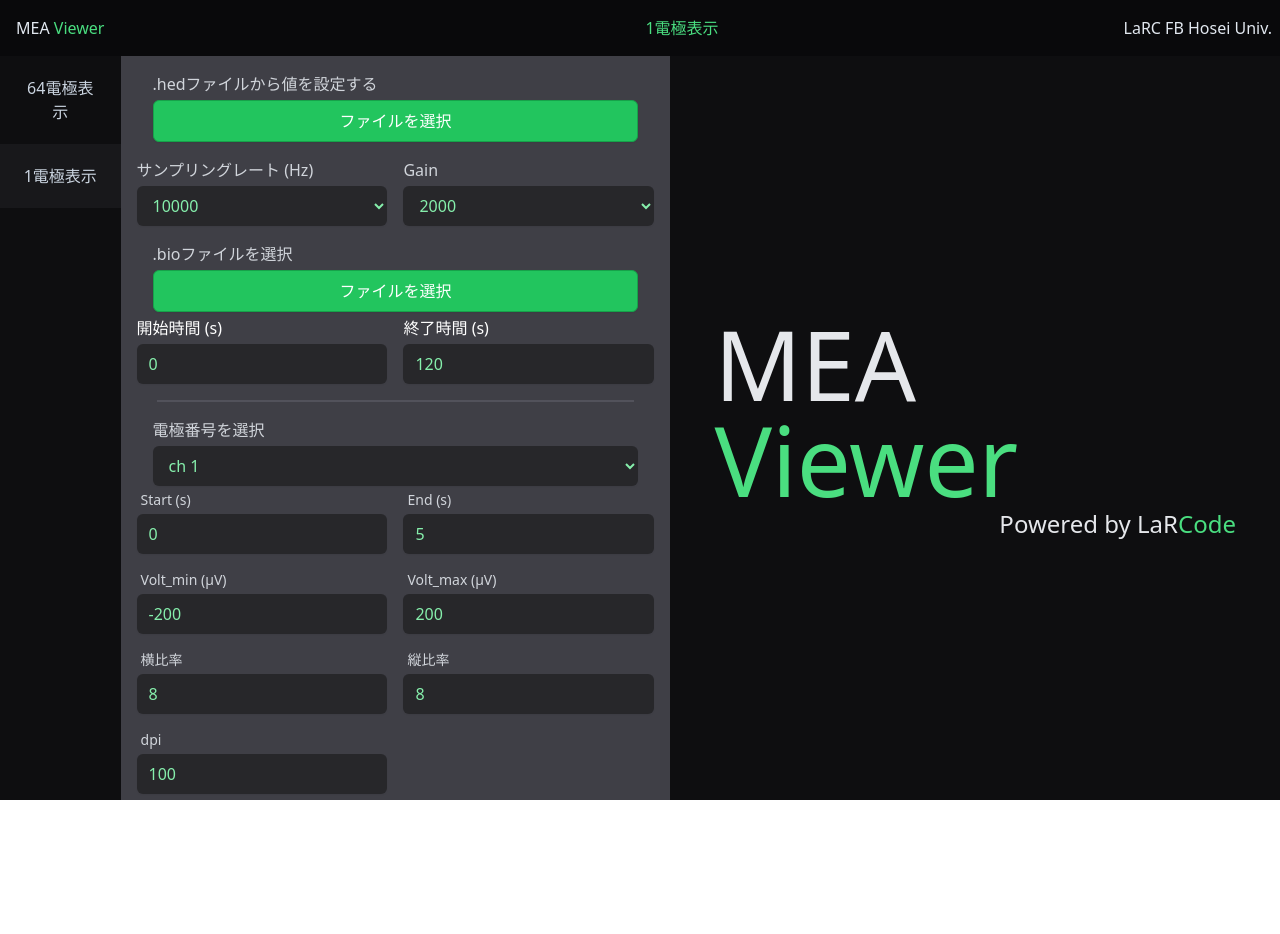
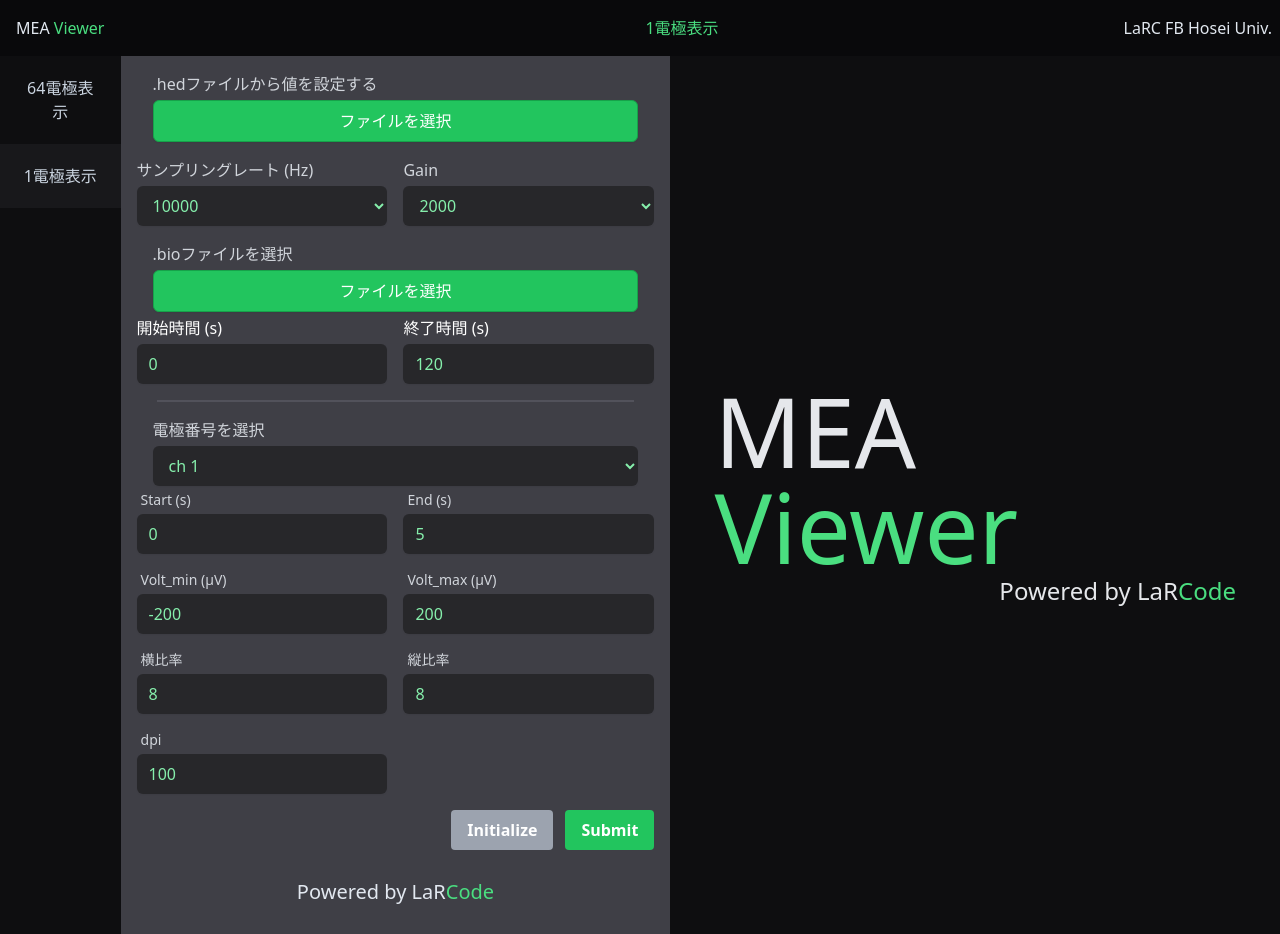
Before and after one commit to kkito0726/mea-viewer, a React (Vite) app in the folder client/: page /showSingle in a window 1280 px wide. Before the commit the page ends 800 px from the top, so only its background shows below. Built offline with nearby package versions, Linux system fonts and the light colour scheme.

Commit message:
最低限の高さとして設定

```diff
--- a/client/src/components/body/Body.tsx
+++ b/client/src/components/body/Body.tsx
@@ -140,7 +140,7 @@ export const Body: React.FC<BodyProps> = ({ fetchApi, pageName }) => {
   return (
     <>
       <div className="flex">
-        <div className="flex flex-col h-screen-minus-topbar bg-zinc-700">
+        <div className="flex flex-col min-h-screen-minus-topbar bg-zinc-700">
           <ReadBio
             isBioRead={isBioRead}
             hedValue={hedValue}
--- a/client/tailwind.config.js
+++ b/client/tailwind.config.js
@@ -3,7 +3,7 @@ export default {
   content: ["./index.html", "./src/**/*.{js,ts,jsx,tsx}"],
   theme: {
     extend: {
-      height: {
+      minHeight: {
         "screen-minus-topbar": "calc(100vh - 56px)",
       },
       width: {
```
